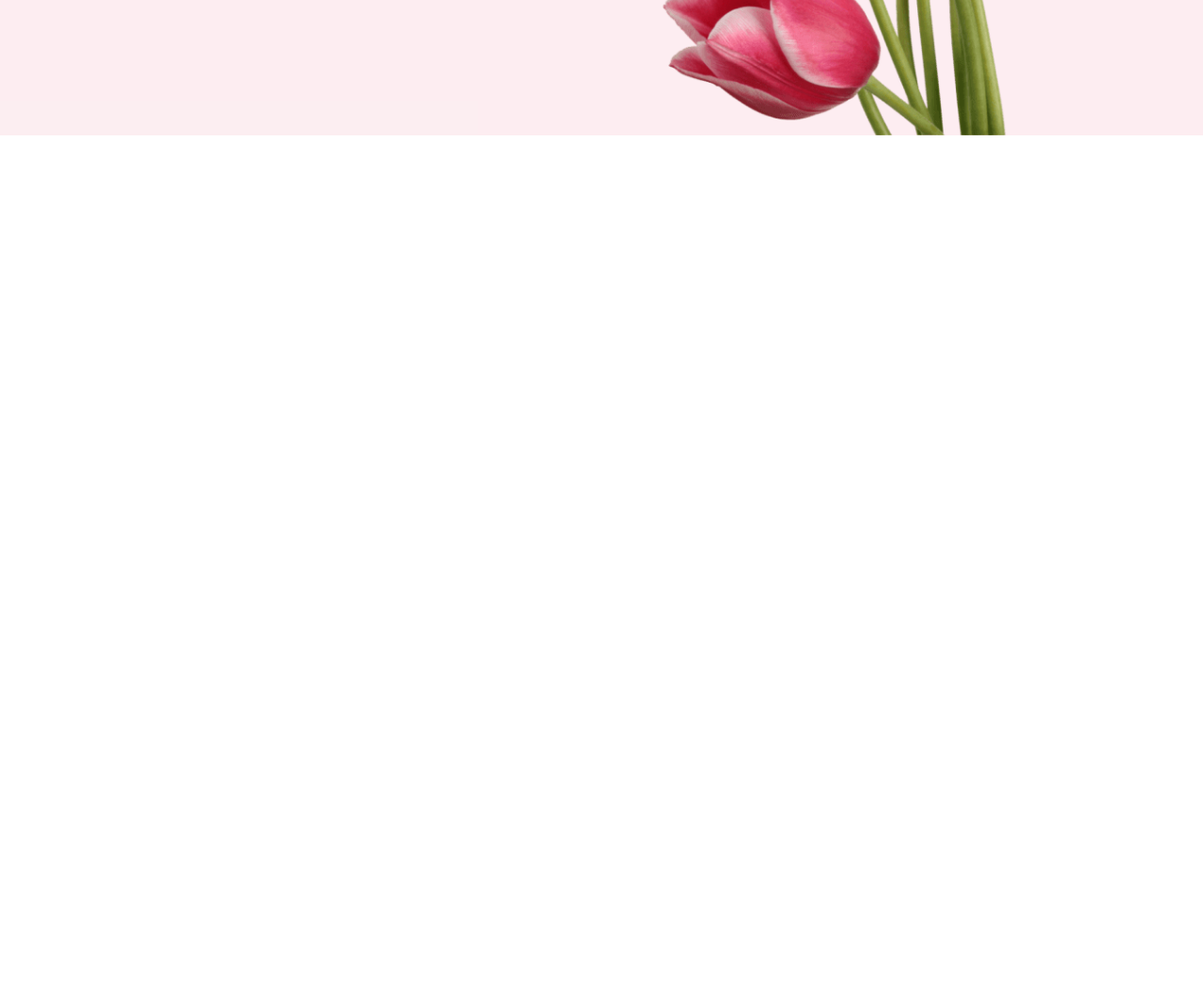
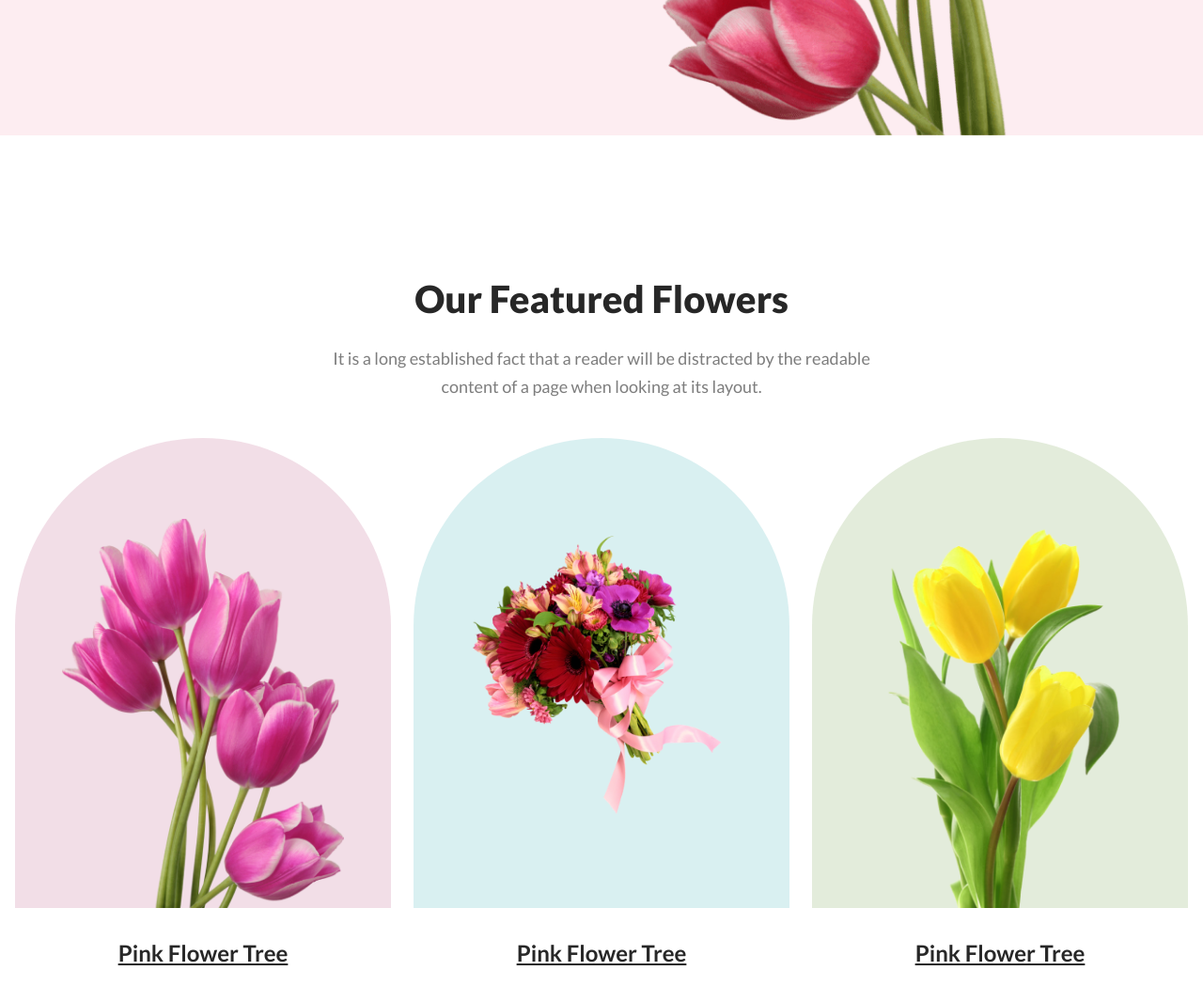
Before and after one commit to M-H-Maruf/flower-shop-website, a plain HTML site: page index.html in a window 1280 px wide. Shown: the part 656-1722 px from the top of the page at 94% size. Before the commit the page ends 800 px from the top, so only its background shows below. Drawn offline with Linux system fonts and the light colour scheme.

Commit message:
featured section added

```diff
--- a/index.html
+++ b/index.html
@@ -11,7 +11,11 @@
             rel="stylesheet"
         />
         <title>Flower Shop</title>
-    <link rel="shortcut icon" href="images/Group 58.png" type="image/x-icon">
+        <link
+            rel="shortcut icon"
+            href="images/Group 58.png"
+            type="image/x-icon"
+        />
     </head>
     <body>
         <main>
@@ -19,11 +23,14 @@
             <section class="banner">
                 <div class="banner-container">
                     <div class="banner-left">
-            <h1 class="banner-title">Let's make beautiful flowers a part of your life.</h1>
-            <p class="banner-description">
-              It is a long established fact that a reader will be distracted by
-              the readable content of a page when looking at its layout. The
-              point of using Lorem Ipsum is that it has a more-or-less normal
+                        <h1 class="banner-title">
+                            Let's make beautiful flowers a part of your life.
+                        </h1>
+                        <p class="section-description">
+                            It is a long established fact that a reader will be
+                            distracted by the readable content of a page when
+                            looking at its layout. The point of using Lorem
+                            Ipsum is that it has a more-or-less normal
                             distribution of letters.
                         </p>
                         <button class="btn">Shop Now</button>
@@ -34,6 +41,31 @@
                 </div>
             </section>
             <!-- banner end -->
+
+            <!-- featured start -->
+            <section class="featured">
+                <h2 class="section-title">Our Featured Flowers</h2>
+                <p class="section-description">
+                    It is a long established fact that a reader will be
+                    distracted by the readable<br />content of a page when
+                    looking at its layout.
+                </p>
+                <div class="featured-card-container">
+                    <div class="featured-card">
+                        <div class="card card-1"></div>
+                        <p class="card-caption">Pink Flower Tree</p>
+                    </div>
+                    <div class="featured-card">
+                        <div class="card card-2"></div>
+                        <p class="card-caption">Pink Flower Tree</p>
+                    </div>
+                    <div class="featured-card">
+                        <div class="card card-3"></div>
+                        <p class="card-caption">Pink Flower Tree</p>
+                    </div>
+                </div>
+            </section>
+            <!-- featured end -->
         </main>
         <footer></footer>
     </body>
--- a/styles/style.css
+++ b/styles/style.css
@@ -13,6 +13,22 @@
     font-size: 20px;
     font-weight: 700;
 }
+.section-title {
+    color: #272727;
+    text-align: center;
+    font-family: Lato;
+    font-size: 40px;
+    font-weight: 800;
+}
+.section-description {
+    color: rgba(39, 39, 39, 0.6);
+    font-family: Lato;
+    font-size: 18px;
+    font-weight: 400;
+    line-height: 30px;
+    margin: 32px 0px;
+}
+
 /* banner styles */
 .banner-container {
     display: flex;
@@ -20,7 +36,7 @@
     background: rgba(229, 84, 115, 0.1);
     justify-content: space-around;
 }
-.banner-left{
+.banner-left {
     max-width: 700px;
     margin: auto;
 }
@@ -30,17 +46,55 @@
     font-size: 80px;
     font-weight: 900;
 }
-.banner-description {
-  color: rgba(39, 39, 39, 0.6);
-  font-family: Lato;
-  font-size: 18px;
-  font-weight: 400;
-  line-height: 30px;
-  margin: 32px 0px;
-}
 .banner-right > img {
     height: 95vh;
     position: relative;
     top: 5vh;
     margin: auto;
 }
+
+/* featured styles */
+.featured {
+    margin: 150px 0px;
+    text-align: center;
+}
+.featured > p {
+    margin: 24px;
+}
+.featured-card-container {
+    display: flex;
+    gap: 24px;
+    justify-content: center;
+    margin-top: 40px;
+}
+.card {
+    width: 400px;
+    height: 500px;
+    border-radius: 200px 200px 0px 0px;
+    background-repeat: no-repeat;
+    background-position: bottom;
+    background-size: 300px auto;
+}
+.card-1 {
+    background-color: rgba(167, 33, 98, 0.15);
+    background-image: url("../images/pngwing\ 6.png");
+}
+.card-2 {
+    background-color: rgba(5, 151, 160, 0.15);
+    background-image: url("../images/pngwing\ 5.png");
+    background-position: center;
+}
+.card-3 {
+    background-color: rgba(71, 125, 17, 0.15);
+    background-image: url("../images/pngwing\ 7.png");
+}
+.card-caption {
+    color: #272727;
+    text-align: center;
+    font-family: Lato;
+    font-size: 24px;
+    font-weight: 700;
+    line-height: 35px;
+    text-decoration-line: underline;
+    margin-top: 30px;
+}
```
Lines whose indentation alone changed are shown as unchanged.
